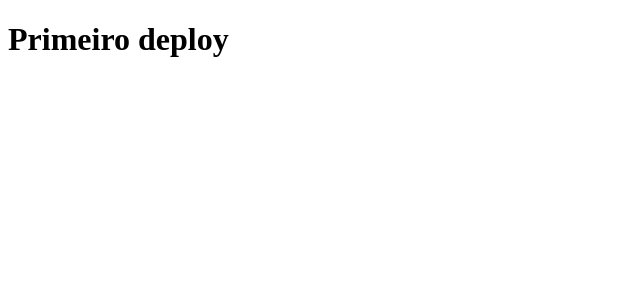
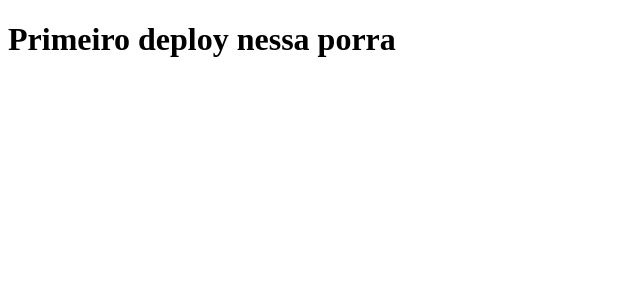
Before and after one commit to marcelostosjr/deploy-next-site, a Next.js app: page / in a window 1280 px wide. Shown: the top 300 px of the page, without its empty margins (0-640 px from the left). Built offline with nearby package versions, Linux system fonts and the light colour scheme.

Commit message:
modificacao

```diff
--- a/pages/index.js
+++ b/pages/index.js
@@ -1,6 +1,6 @@
 function Home(){
     return(
-        <h1>Primeiro deploy</h1>
+        <h1>Primeiro deploy nessa porra</h1>
     )
 }
 
```
